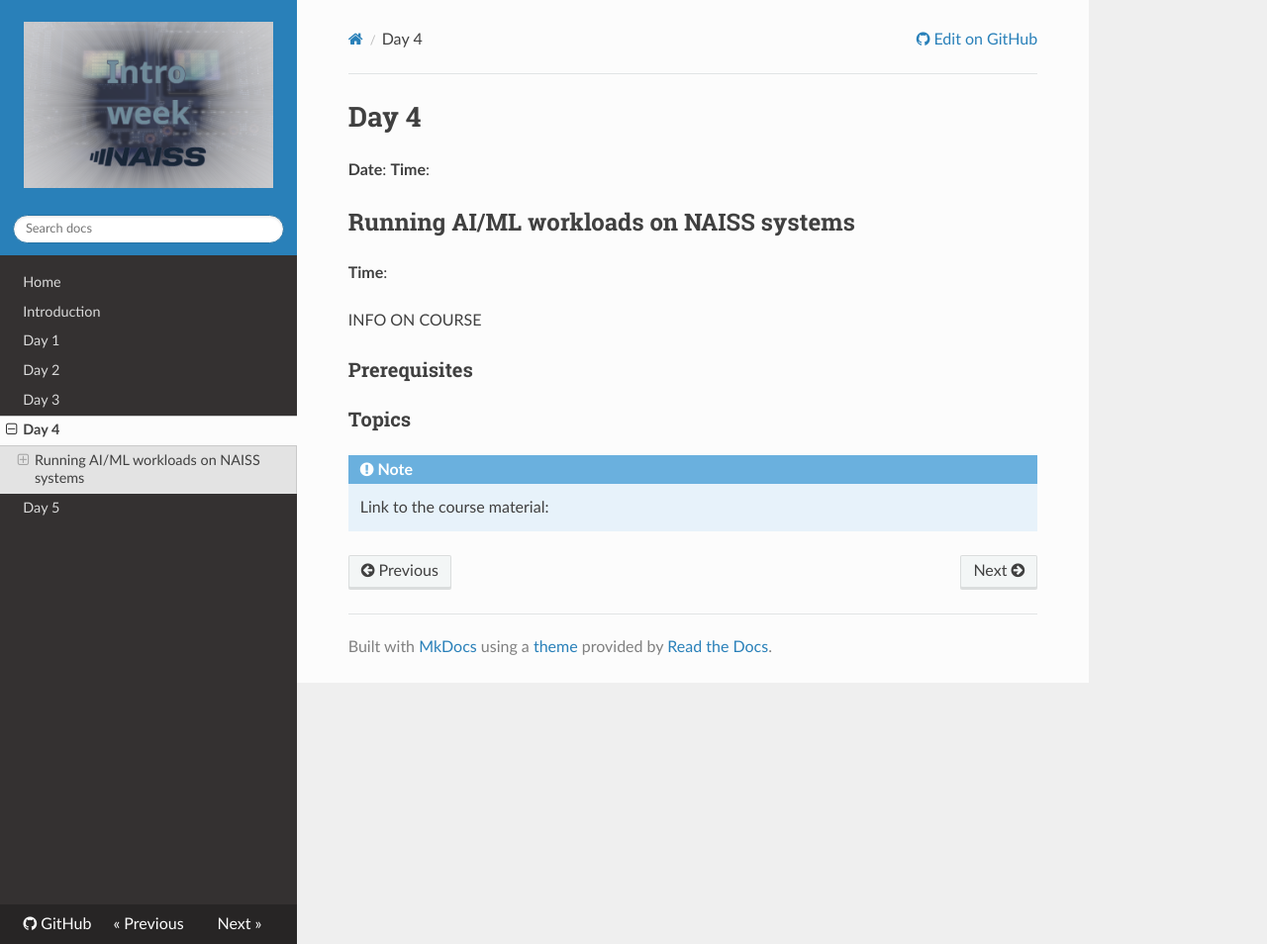
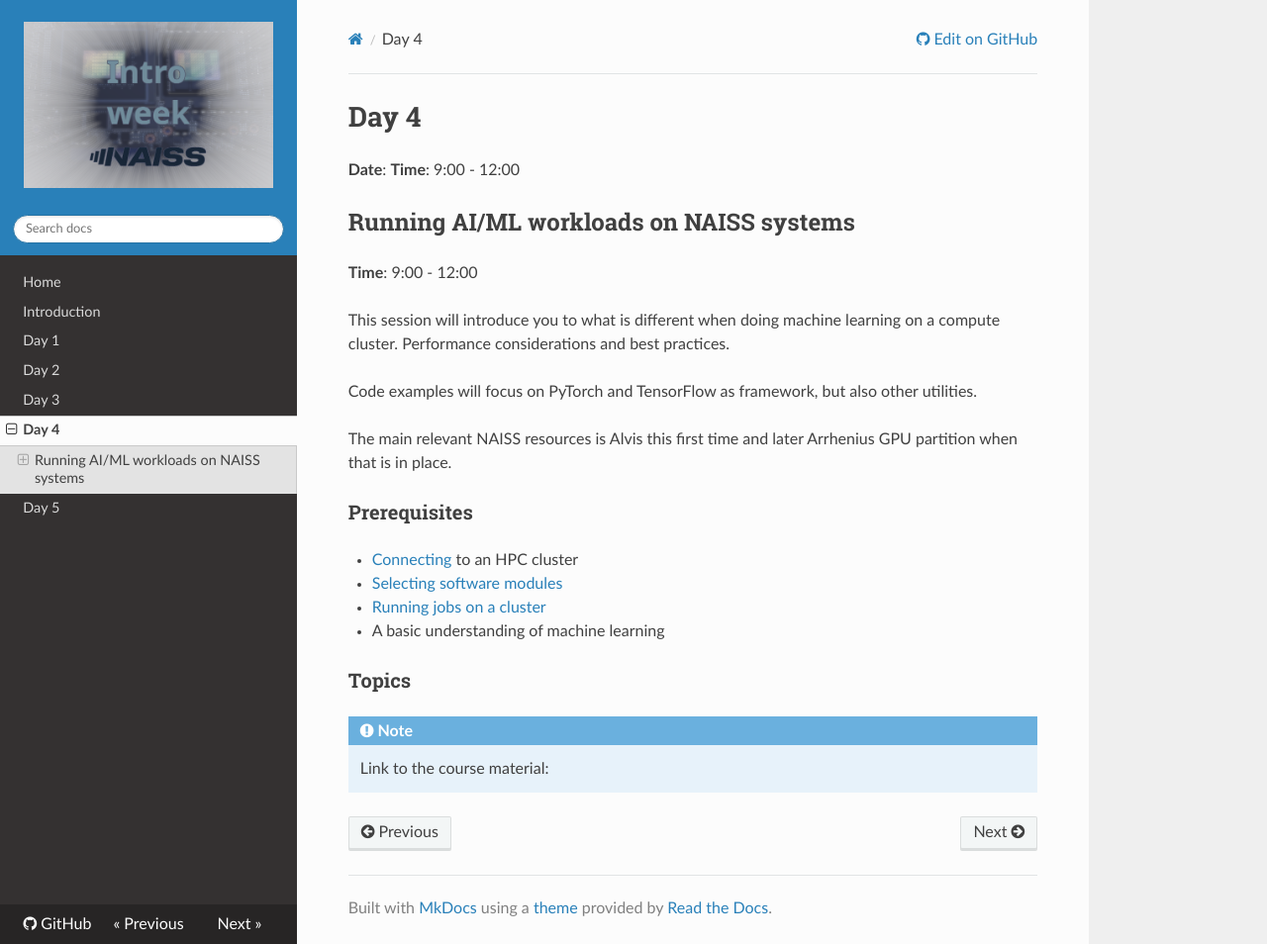
Before and after one commit to NAISS-Training/NAISS-intro-week, an MkDocs documentation site: the page built from docs/day4.md, in a window 1280 px wide and 954 px high. Shown: the whole window at 99% size. Built offline with MkDocs 1.6.1, drawn with Linux system fonts in a browser that asks for light colours; nearby versions of some CDN libraries.

Commit message:
Fix typo

```diff
--- a/docs/day4.md
+++ b/docs/day4.md
@@ -1,15 +1,26 @@
 # Day 4
 
 **Date**:
-**Time**:
+**Time**: 9:00 - 12:00
 
 ## Running AI/ML workloads on NAISS systems
 
-**Time**:
+**Time**: 9:00 - 12:00
 
-INFO ON COURSE
+This session will introduce you to what is different when doing machine
+learning on a compute cluster. Performance considerations and best practices.
+
+Code examples will focus on PyTorch and TensorFlow as framework, but also other
+utilities.
+
+The main relevant NAISS resources is Alvis this first time and later Arrhenius
+GPU partition when that is in place.
 
 ### Prerequisites
+- [Connecting](day1.md) to an HPC cluster
+- [Selecting software modules](day2.md)
+- [Running jobs on a cluster](day2.md)
+- A basic understanding of machine learning
 
 ### Topics
 
```
